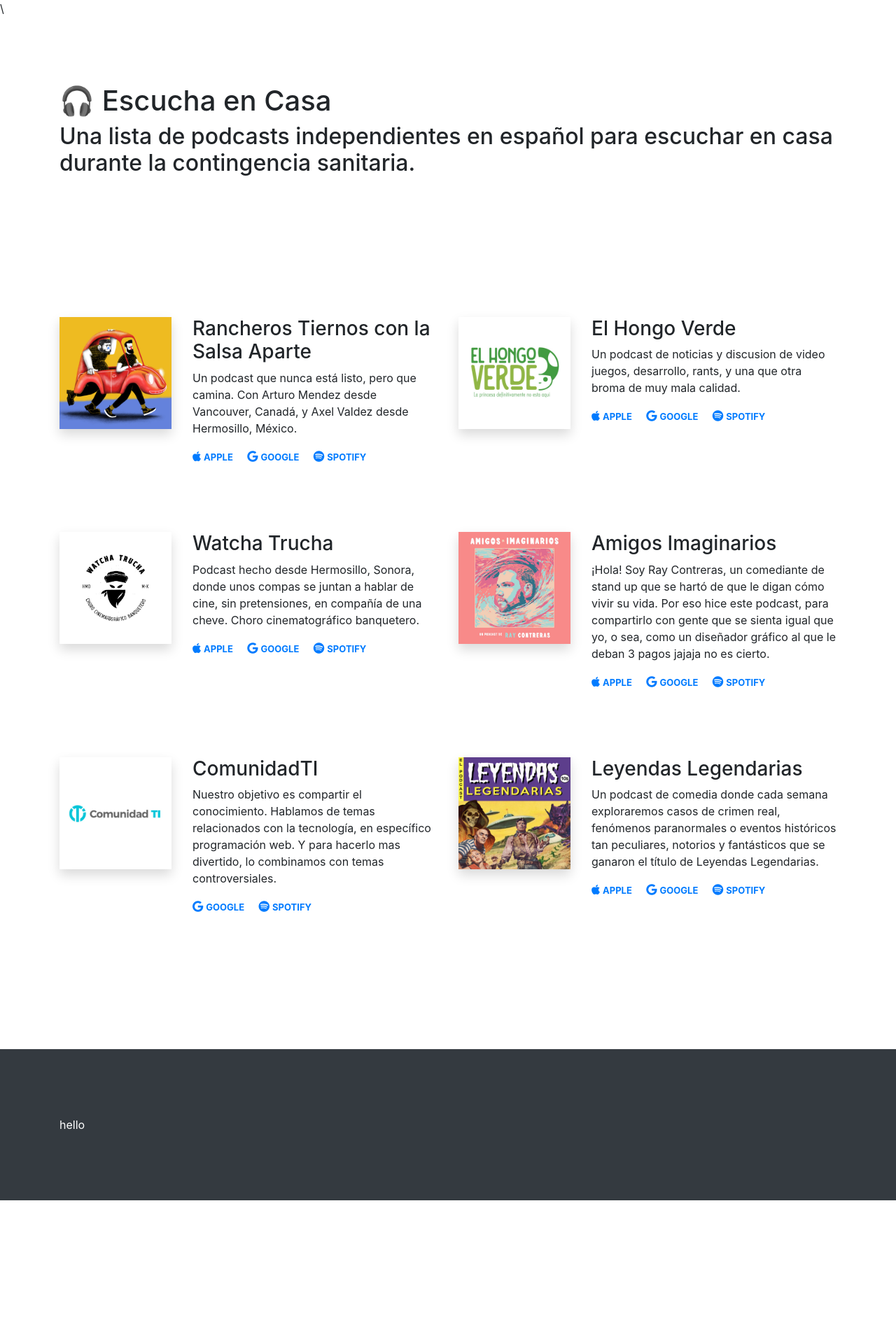
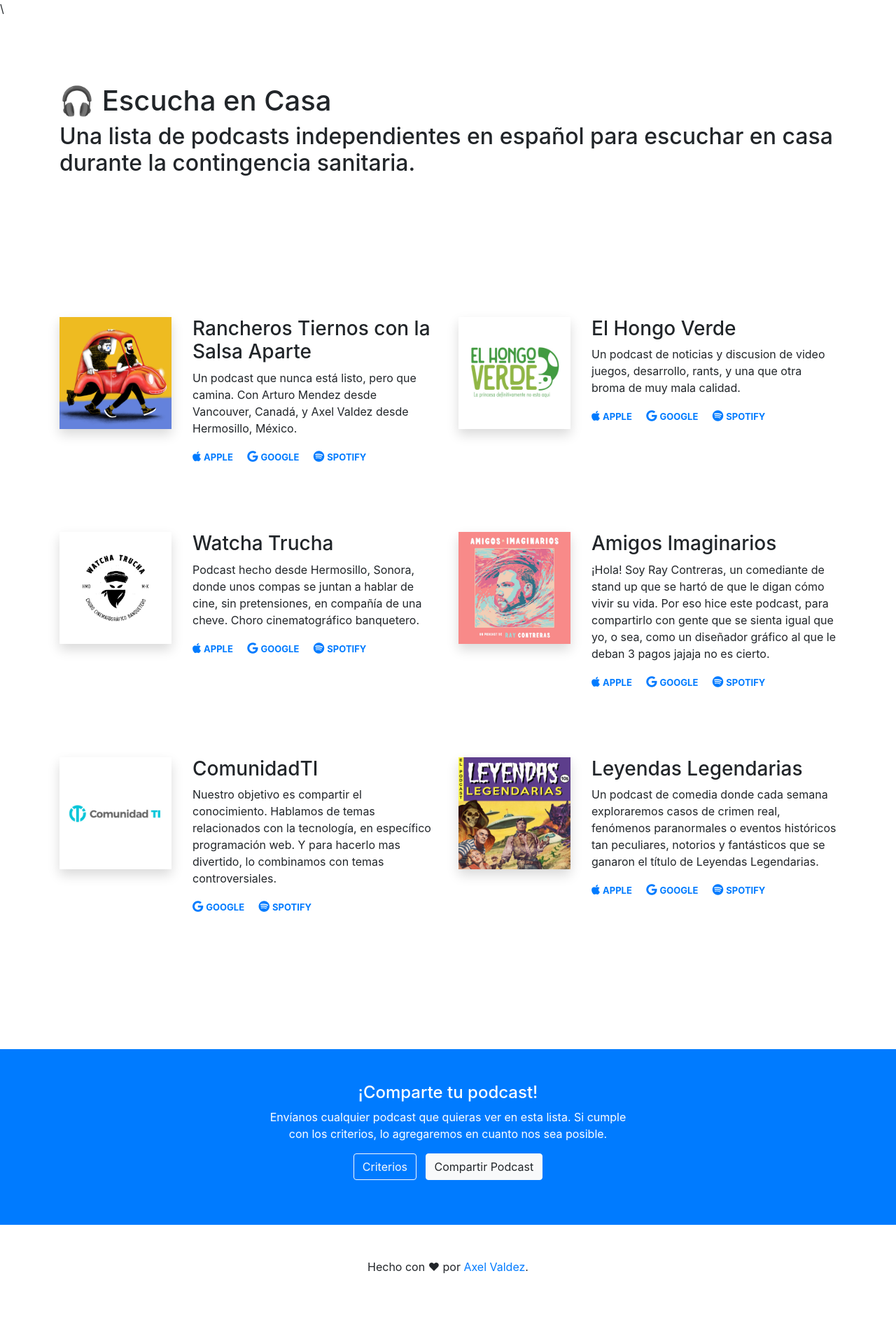
Before and after one commit to axelvaldez/escuchaencasa, a Jekyll site: the page built from index.md, in a window 1280 px wide. Shown: the whole page at 70% size. Built offline with Jekyll 4.4.1, drawn with Linux system fonts in a browser that asks for light colours; nearby versions of some CDN libraries; before the commit the page ends 1715 px from its top, so only the background shows below that.

Commit message:
add form and footer

```diff
--- /dev/null
+++ b/_includes/criterios.html
@@ -0,0 +1,20 @@
+<div class="modal fade" id="criterios" tabindex="-1" role="dialog" aria-labelledby="exampleModalCenterTitle"
+  aria-hidden="true">
+  <div class="modal-dialog modal-dialog-centered" role="document">
+    <div class="modal-content">
+      <div class="modal-header">
+        <h5 class="modal-title">Criterios</h5>
+        <button type="button" class="close" data-dismiss="modal" aria-label="Close">
+          <span aria-hidden="true">&times;</span>
+        </button>
+      </div>
+      <div class="modal-body">
+        <p>Incluímos podcasts independientes: no programas de radio, no locutores establecidos y no producidos por
+          empresas tradicionales.</p>
+      </div>
+      <div class="modal-footer">
+        <button type="submit" class="btn btn-primary">Enviar</button>
+      </div>
+    </div>
+  </div>
+</div>
--- /dev/null
+++ b/_includes/form.html
@@ -0,0 +1,56 @@
+<div class="modal fade" id="podcastform" tabindex="-1" role="dialog" aria-labelledby="exampleModalCenterTitle"
+  aria-hidden="true">
+  <div class="modal-dialog modal-dialog-centered" role="document">
+    <div class="modal-content">
+      <div class="modal-header">
+        <h5 class="modal-title">¡Comparte tu Podcast!</h5>
+        <button type="button" class="close" data-dismiss="modal" aria-label="Close">
+          <span aria-hidden="true">&times;</span>
+        </button>
+      </div>
+      <form action="" name="podcast-submission" netlify>
+        <div class="modal-body">
+          <p>Todos los campos son opcionales pero mientras
+            más datos nos des, más rápido podremos agregarlo.</p>
+          <div class="row">
+            <div class="col-md-6">
+              <p>
+                <label for="nombre">Tu nombre:</label>
+                <input type="text" name="nombre">
+              </p>
+            </div>
+            <div class="col-md-6">
+              <p>
+                <label for="nombre">Tu email:</label>
+                <input type="email" name="email">
+              </p>
+            </div>
+          </div>
+          <p>
+            <label for="podcast_nombre">Nombre del podcast:</label>
+            <input type="text" name="podcast_nombre">
+          </p>
+          <p>
+            <label for="podcast_descripcion">Descripción:</label>
+            <textarea rows="3" name="podcast_descripcion"></textarea>
+          </p>
+          <p>
+            <label for="podcast_apple">URL de Apple Podcasts:</label>
+            <input type="text" name="podcast_apple">
+          </p>
+          <p>
+            <label for="podcast_google">URL de Google Podcasts:</label>
+            <input type="text" name="podcast_google">
+          </p>
+          <p>
+            <label for="podcast_spotify">URL de Spotify:</label>
+            <input type="text" name="podcast_spotify">
+          </p>
+        </div>
+        <div class="modal-footer">
+          <button type="submit" class="btn btn-primary">Enviar</button>
+        </div>
+      </form>
+    </div>
+  </div>
+</div>
--- a/_layouts/default.html
+++ b/_layouts/default.html
@@ -11,6 +11,8 @@
 
 <body>
   {{ content }}
+  <script src="https://code.jquery.com/jquery-3.4.1.slim.min.js"
+    integrity="sha256-pasqAKBDmFT4eHoN2ndd6lN370kFiGUFyTiUHWhU7k8=" crossorigin="anonymous"></script>
   <script src="https://use.fontawesome.com/1eaaaceb36.js"></script>
   <script src="https://stackpath.bootstrapcdn.com/bootstrap/4.4.1/js/bootstrap.bundle.min.js"
     integrity="sha384-6khuMg9gaYr5AxOqhkVIODVIvm9ynTT5J4V1cfthmT+emCG6yVmEZsRHdxlotUnm"
--- a/index.md
+++ b/index.md
@@ -48,10 +48,37 @@
   </div>
 </section>
 
-<div class="container-fluid bg-dark text-white">
-  <section>
+<div class="container-fluid bg-primary text-white">
+  <section class="py-5">
     <div class="container">
-      hello
+      <div class="row justify-content-center text-center">
+        <div class="col-lg-6">
+          <h4>¡Comparte tu podcast!</h4>
+          <p>Envíanos cualquier podcast que quieras ver en esta lista. Si cumple con los criterios, lo agregaremos en
+            cuanto nos sea posible.</p>
+          <p>
+            <button type="button" class="btn btn-outline-light mr-2" data-toggle="modal" data-target="#criterios">
+              Criterios
+            </button>
+            <button type="button" class="btn btn-light" data-toggle="modal" data-target="#podcastform">
+              Compartir Podcast
+            </button>
+          </p>
+        </div>
+      </div>
     </div>
   </section>
 </div>
+
+<section class="py-5">
+  <div class="container">
+    <div class="row justify-content-center text-center">
+      <div class="col-lg-6">
+        <p>Hecho con ♥ por <a href="https://axelvaldez.mx/">Axel Valdez</a>.</p>
+      </div>
+    </div>
+  </div>
+</section>
+
+{% include criterios.html %}
+{% include form.html %}
--- a/style.css
+++ b/style.css
@@ -33,3 +33,13 @@
 .links a[href*="spotify."]:before {
   content: "\f1bc";
 }
+
+label {
+  display: block;
+}
+
+input[type=text], input[type=email], textarea {
+  width: 100%;
+  padding: 5px 10px;
+  font-size: 1rem;
+}
```
